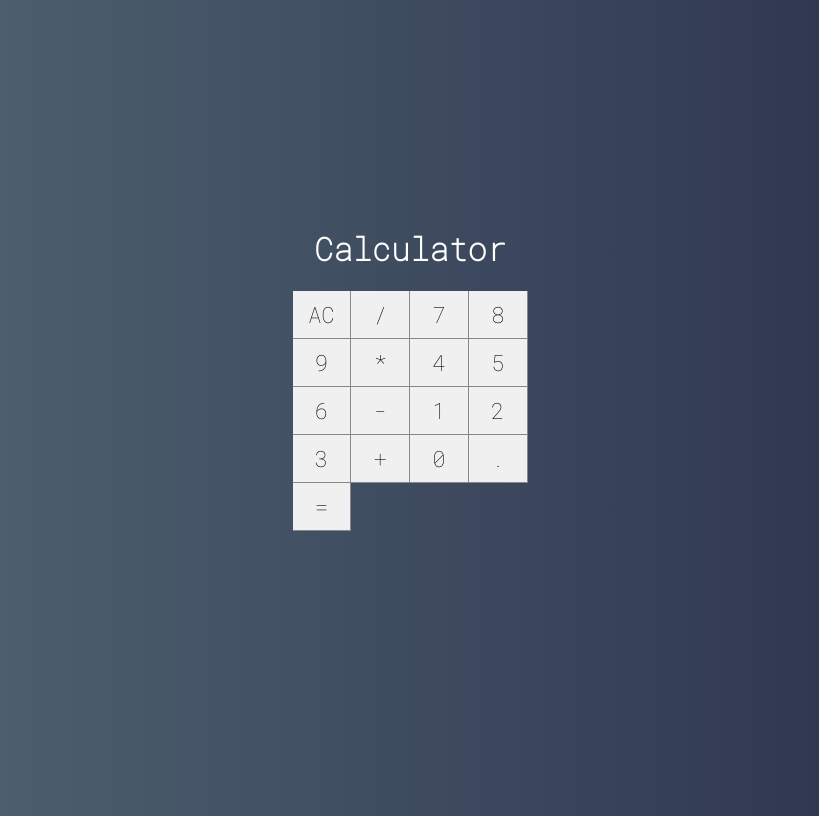
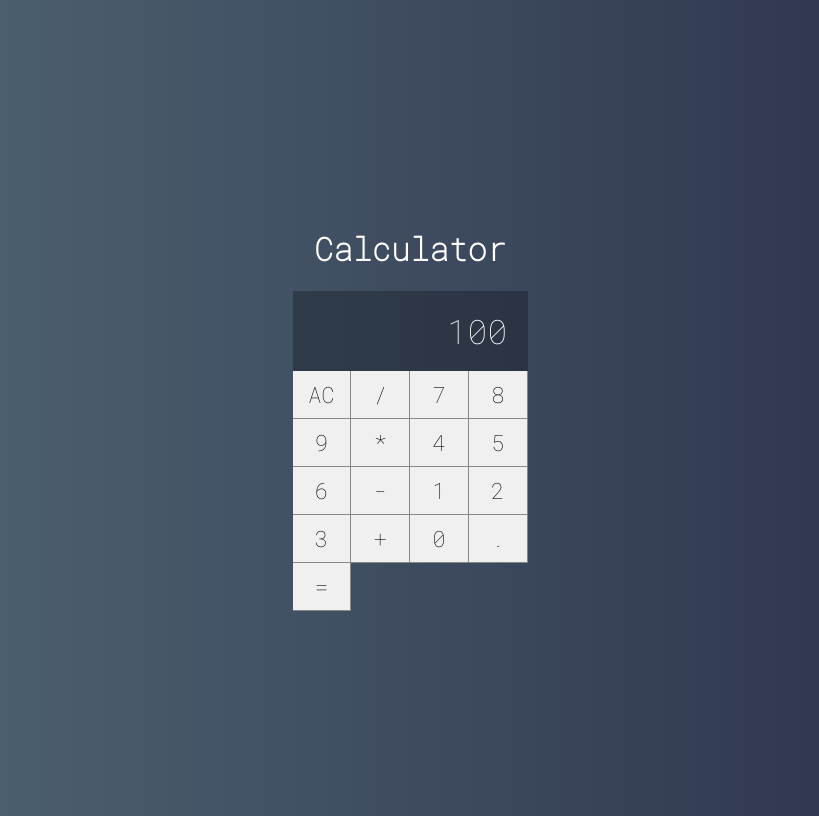
Before and after one commit to eversonps/react-calculadora, a React (Create React App) app: page / in a window 1280 px wide. Shown: the whole page, without its empty margins (230-1049 px from the left). Built offline with nearby package versions, Linux system fonts and the light colour scheme.

Commit message:
criando componente display

```diff
--- /dev/null
+++ b/src/components/Display.css
@@ -0,0 +1,11 @@
+.display{
+    grid-column: span 4;
+    background-color: #0004;
+
+    display: flex;
+    justify-content: flex-end;
+    align-items: center;
+    padding: 20px;
+    font-size: 2.1em;
+    overflow: hidden;
+}
--- /dev/null
+++ b/src/components/Display.jsx
@@ -0,0 +1,10 @@
+import React from "react";
+import "./Display.css"
+
+export default props=>{
+    return (
+        <div className="display">
+            {props.value}
+        </div>
+    )
+}
--- a/src/main/Calculator.css
+++ b/src/main/Calculator.css
@@ -5,5 +5,5 @@
 
     display: grid;
     grid-template-columns: repeat(4, 25%);
-    grid-template-rows: 48px 48px 48px 48px 48px;
+    grid-template-rows: 1fr 48px 48px 48px 48px 48px;
 }
--- a/src/main/Calculator.jsx
+++ b/src/main/Calculator.jsx
@@ -1,11 +1,13 @@
 import React, {Component} from "react";
 import "./Calculator.css"
 import Button from "../components/Button";
+import Display from "../components/Display";
 
 export default class Calculator extends Component{
     render(){
         return(
             <div className="calculator">
+                <Display value={100}></Display>
                 <Button label="AC"></Button>
                 <Button label="/"></Button>
                 <Button label="7"></Button>
```
